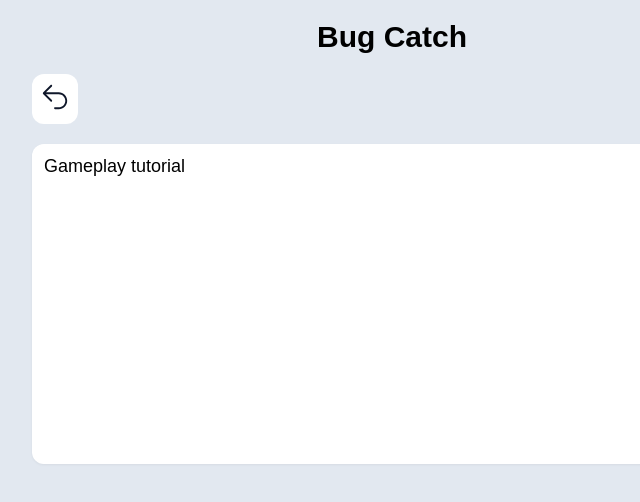
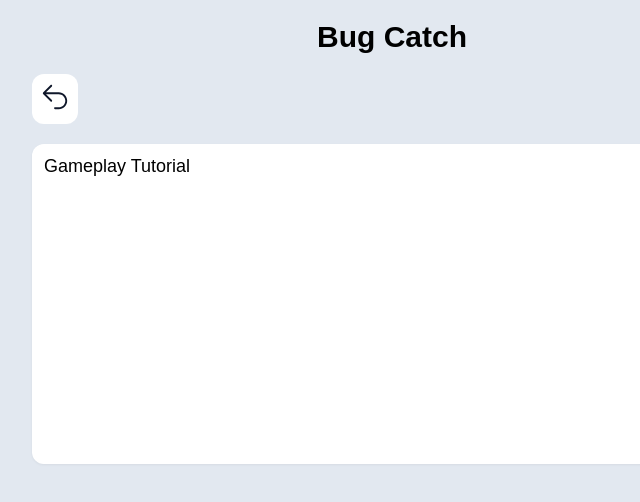
Before and after one commit to CompEngEss25/bugcatch-frontend, a website: page public/tutorial.html in a window 1280 px wide. Shown: the full height of the page, 248-888 px from the left. Drawn offline with Linux system fonts and the light colour scheme; a web font is replaced by a local one.

Commit message:
tutorial page

```diff
--- a/public/tutorial.html
+++ b/public/tutorial.html
@@ -25,7 +25,7 @@
 
 
             <div class="flex width-80 tablet:width-180 height-80 tablet:height-40 background-white margin-top-5 rounded-bg border shadow padding-all-3">
-                <p class="text-lg weight-500">Gameplay tutorial</p>
+                <p class="text-lg weight-500">Gameplay Tutorial</p>
             </div>
 
 
```
